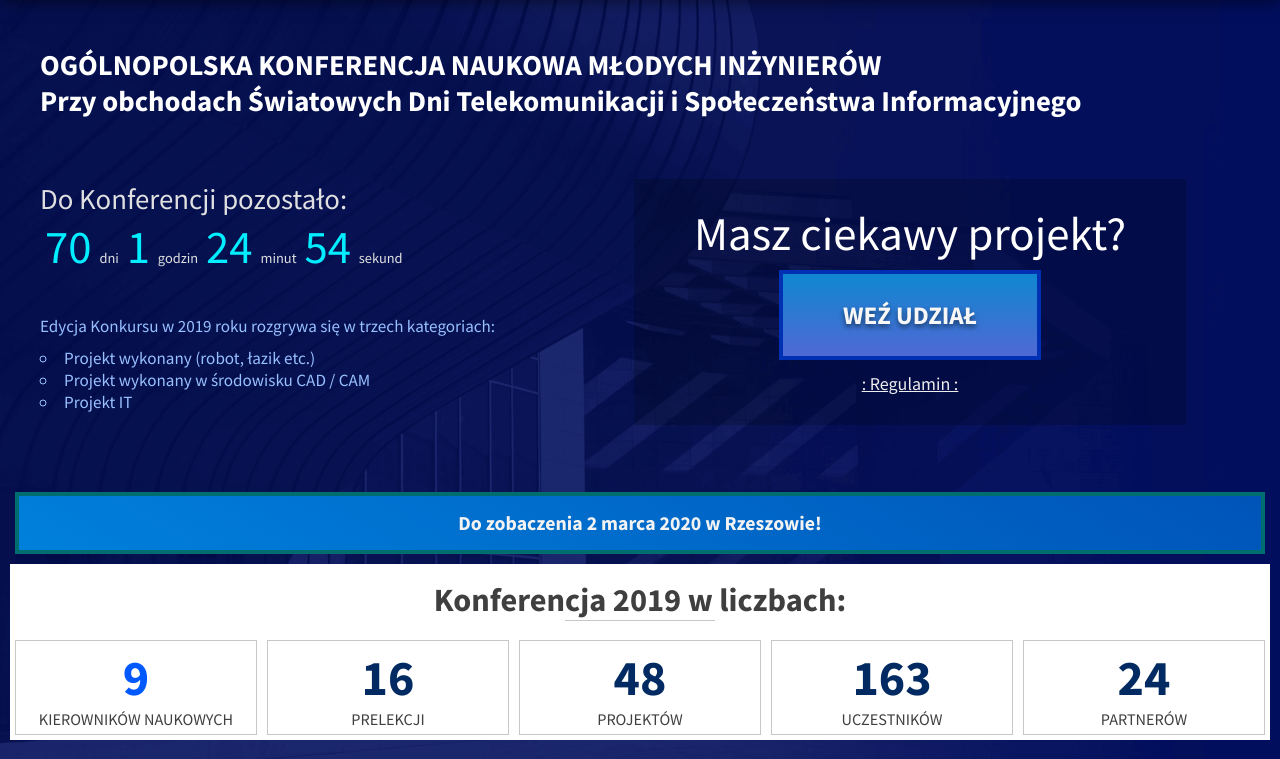
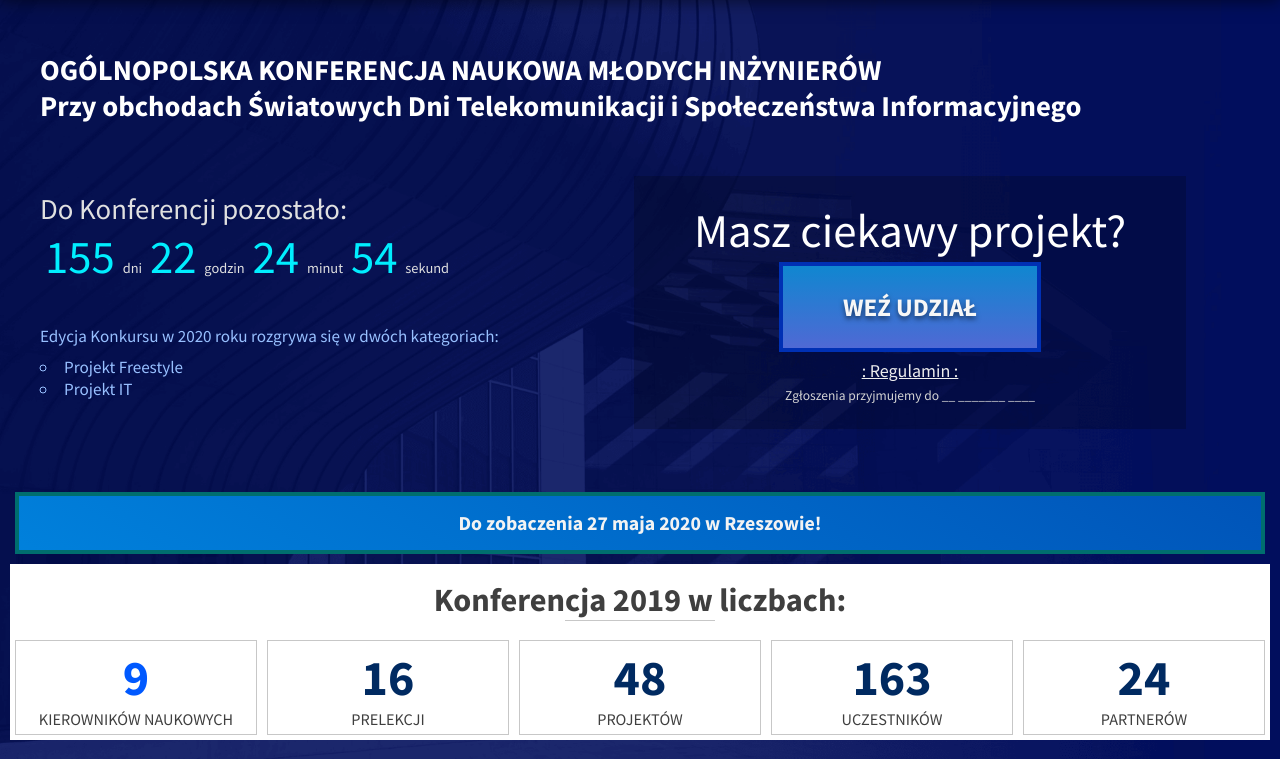
Before and after one commit to mwvabes/kmi-mechatron, a PHP site: page / in a window 1280 px wide. Shown: the part 60-819 px from the top of the page. Run offline with PHP 8.4, Linux system fonts and the light colour scheme; style sheets or scripts are compiled from the project's sources; some libraries are stand-ins or nearby versions.

Commit message:
Add valid event date

```diff
--- a/index.html
+++ b/index.html
@@ -70,10 +70,9 @@
 
               </div>
               <div class="categoriesInfoContainer">
-                <h1>Edycja Konkursu w 2019 roku rozgrywa się w trzech kategoriach:</h1>
+                <h1>Edycja Konkursu w 2020 roku rozgrywa się w dwóch kategoriach:</h1>
                 <ul>
-                  <li>Projekt wykonany (robot, łazik etc.)</li>
-                  <li>Projekt wykonany w środowisku CAD / CAM</li>
+                  <li>Projekt Freestyle</li>
                   <li>Projekt IT</li>
                 </ul>
               </div>
@@ -83,6 +82,7 @@
                 <h1>Masz ciekawy projekt?</h1>
                 <a href="/przewodnik2020.html"><button>Weź udział</button></a>
                 <a href="!">: Regulamin :</a>
+                <p class="timeRemainingToParticipate">Zgłoszenia przyjmujemy do __ _______ ____</p>
               </div>
             </div>
           </div>
@@ -91,7 +91,7 @@
       </section>
 
       <section class="seeYouSoon">
-        <p>Do zobaczenia <span class="conferenceStartDate">2 marca 2020</span> w Rzeszowie!</p>
+        <p>Do zobaczenia <span class="conferenceStartDate">27 maja 2020</span> w Rzeszowie!</p>
       </section>
 
       <section id="conferenceInNumbers">
--- a/konferencja2019.html
+++ b/konferencja2019.html
@@ -90,7 +90,7 @@
 
       <div class="informationContainer">
         <section class="seeYouSoon">
-          <p>Do zobaczenia <span class="conferenceStartDate">2 marca 2020</span> w Rzeszowie!</p>
+          <p>Do zobaczenia <span class="conferenceStartDate">27 maja 2020</span> w Rzeszowie!</p>
         </section>
       </div>
 
--- a/przewodnik2020.html
+++ b/przewodnik2020.html
@@ -120,7 +120,7 @@
 
       <div class="informationContainer">
         <section class="seeYouSoon">
-          <p>Do zobaczenia <span class="conferenceStartDate">2 marca 2020</span> w Rzeszowie!</p>
+          <p>Do zobaczenia <span class="conferenceStartDate">27 maja 2020</span> w Rzeszowie!</p>
         </section>
       </div>
 
--- a/scripts/timeRemainingCounter.js
+++ b/scripts/timeRemainingCounter.js
@@ -1,6 +1,6 @@
 //Settings
-const eventStartDate = new Date(2020, 02, 02, 12, 0, 0).getTime();
-const eventEndDate = new Date(2020, 02, 20, 15, 28, 10).getTime();
+const eventStartDate = new Date(2020, 04, 27, 9, 0, 0).getTime();
+const eventEndDate = new Date(2020, 04, 28, 15, 28, 10).getTime();
 const registrationDateEnd = new Date(2020, 02, 12).getTime();
 
 let now = new Date().getTime();
--- a/styles/homepage.css
+++ b/styles/homepage.css
@@ -370,12 +370,11 @@ section#quickContact {
 }
 
 .competeActionContainer > a {
-  margin-top: 2px;
   color: #eee;
   font-size: 1rem;
   -webkit-transition: color 200ms ease-in-out;
   transition: color 200ms ease-in-out;
-  padding: 5px;
+  padding: 2px 0px 5px;
 }
 
 .competeActionContainer > a:hover {
@@ -874,4 +873,9 @@ h1.conferenceState {
 p.conferenceState {
   font-size: 1rem;
 }
+
+.timeRemainingToParticipate {
+  font-size: .75em;
+  color: #d4d4d4;
+}
 /*# sourceMappingURL=homepage.css.map */
--- a/styles/homepage.scss
+++ b/styles/homepage.scss
@@ -295,11 +295,10 @@ section#quickContact {
 }
 
 .competeActionContainer > a {
-    margin-top: 2px;
     color: $actionAnchorColor;
     font-size: 1rem;
     transition: color 200ms ease-in-out;
-    padding: 5px;
+    padding: 2px 0px 5px;
 }
 
 .competeActionContainer>a:hover {
@@ -671,3 +670,8 @@ h1.conferenceState {
 p.conferenceState {
     font-size: 1rem;
 }
+
+.timeRemainingToParticipate {
+    font-size: .75em;
+    color: #d4d4d4;
+}
--- a/styles/info.css
+++ b/styles/info.css
@@ -66,7 +66,7 @@ ol {
 section.information {
   position: relative;
   z-index: 1;
-  top: 170px;
+  top: 130px;
   display: -webkit-box;
   display: -ms-flexbox;
   display: flex;
--- a/styles/info.scss
+++ b/styles/info.scss
@@ -81,7 +81,7 @@ ol {
 section.information {
   position: relative;
   z-index: 1;
-  top: 170px;
+  top: 130px;
   display: flex;
   flex-direction: column;
   flex-wrap: wrap;
```
Also changed, not shown: 1 other file.
